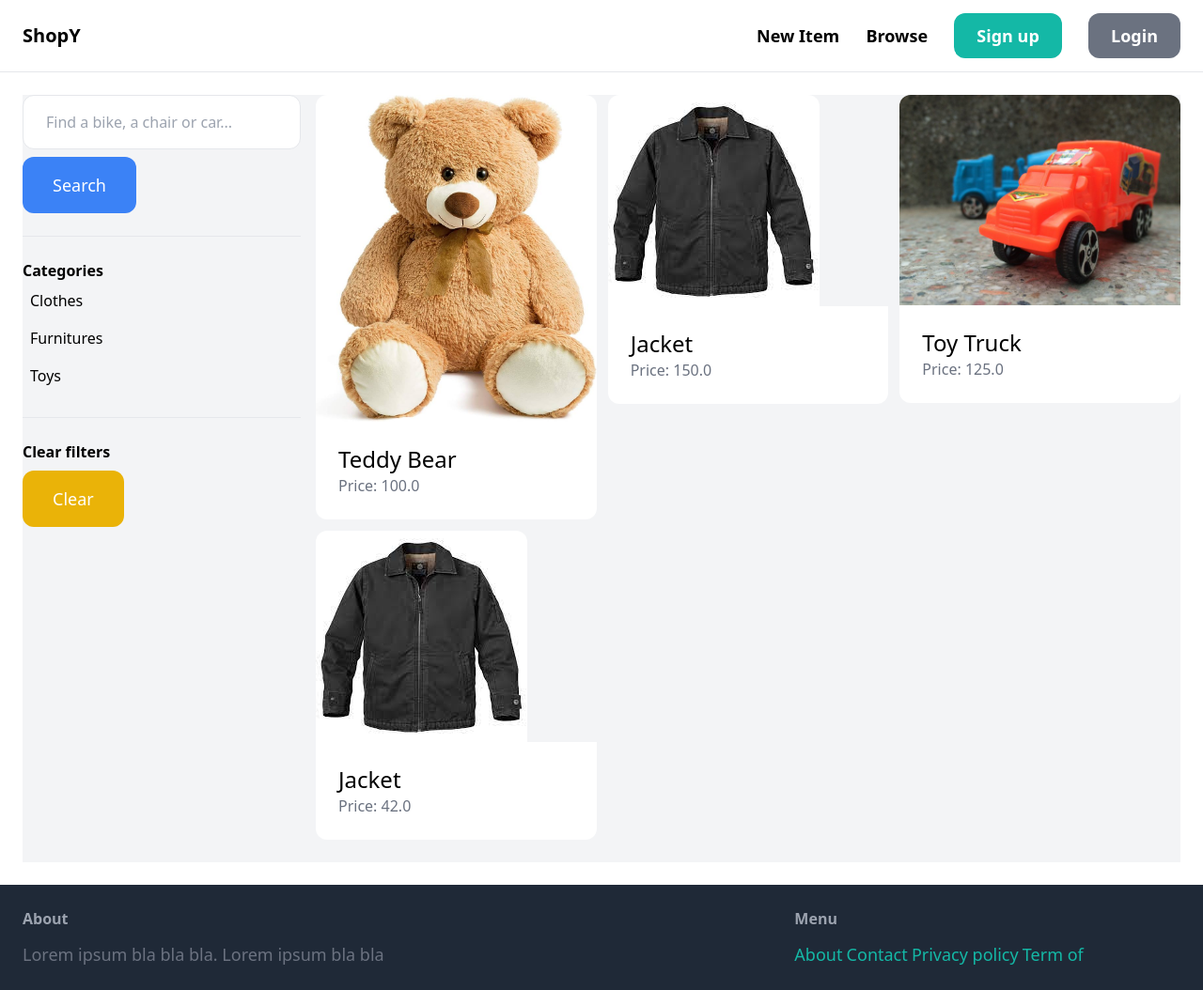
After one commit to isomer04/ShopY, a Django app: page /items/ in a window 1280 px wide. The commit adds this page. Shown: the whole page at 94% size. Run offline with Django 4.2, Linux system fonts and the light colour scheme; data comes from the database, SQL or seed files in the repository; some libraries are stand-ins or nearby versions.

Commit message:
Added search functionality along with filter functionality, as well as a clear filter

```diff
--- a/shopY/core/templates/core/base.html
+++ b/shopY/core/templates/core/base.html
@@ -16,7 +16,7 @@
         <a href="{% url 'item:new' %}" class="text-lg font-semibold hover:text-gray-500"
           >New Item</a
         >
-        <a href="#" class="text-lg font-semibold hover:text-gray-500">Browse</a>
+        <a href="{% url 'item:items' %}" class="text-lg font-semibold hover:text-gray-500">Browse</a>
         {% if request.user.is_authenticated %}
 
         <a
--- /dev/null
+++ b/shopY/item/templates/item/items.html
@@ -0,0 +1,54 @@
+{% extends 'core/base.html' %}
+
+{% block title %}Items{% endblock %}
+
+{% block content %}
+    <div class="pb-6 grid grid-cols-4 gap-4 bg-gray-100">
+        <div class="col-span-1">
+            <form method="get" action="{% url 'item:items' %}">
+                <input name="query" class="w-full py-4 px-6 border rounded-xl" type="text" value="{{ query }}" placeholder="Find a bike, a chair or car...">
+
+                <button class="mt-2 py-4 px-8 text-lg bg-blue-500 text-white rounded-xl">Search</button>
+            </form>
+
+            <hr class="my-6">
+
+            <p class="font-semibold">Categories</p>
+
+            <ul>
+                {% for category in categories %}
+                    <li class="py-2 px-2 rounded-xl{% if category.id == category_id %} bg-blue-200{% endif %}">
+                        <a href="{% url 'item:items' %}?query={{ query }}&category={{ category.id }}">{{ category.name }}</a>
+                    </li>
+                {% endfor %}
+            </ul>
+
+            <hr class="my-6">
+
+            <p class="font-semibold">Clear filters</p>
+
+            <ul>
+                <li><a href="{% url 'item:items' %}" class="mt-2 py-4 px-8 inline-block bg-yellow-500 text-lg rounded-xl text-white">Clear</a>
+            </ul>
+        </div>
+
+        <div class="col-span-3">
+            <div class="grid grid-cols-3 gap-3">
+                {% for item in items %}
+                    <div>
+                        <a href="{% url 'item:detail' item.id %}">
+                            <div>
+                                <img src="{{ item.image.url }}" class="rounded-t-xl">
+                            </div>
+
+                            <div class="p-6 bg-white rounded-b-xl">
+                                <h2 class="text-2xl">{{ item.name }}</h2>
+                                <p class="text-gray-500">Price: {{ item.price }}</p>
+                            </div>
+                        </a>
+                    </div>
+                {% endfor %}
+            </div>
+        </div>
+    </div>
+{% endblock %}
--- a/shopY/item/urls.py
+++ b/shopY/item/urls.py
@@ -5,6 +5,7 @@ from . import views
 app_name = 'item'
 
 urlpatterns = [
+    path('', views.items, name='items'),
     path('new/', views.new, name='new'),
     path('<int:pk>/', views.detail, name='detail'),
     path('<int:pk>/delete', views.delete, name='delete'),
--- a/shopY/item/views.py
+++ b/shopY/item/views.py
@@ -4,6 +4,8 @@ from django.shortcuts import render, get_object_or_404, redirect
 
 from .forms import NewItemForm, EditItemForm
 from .models import Category, Item
+
+
 
 def items(request):
     query = request.GET.get('query', '')
```
